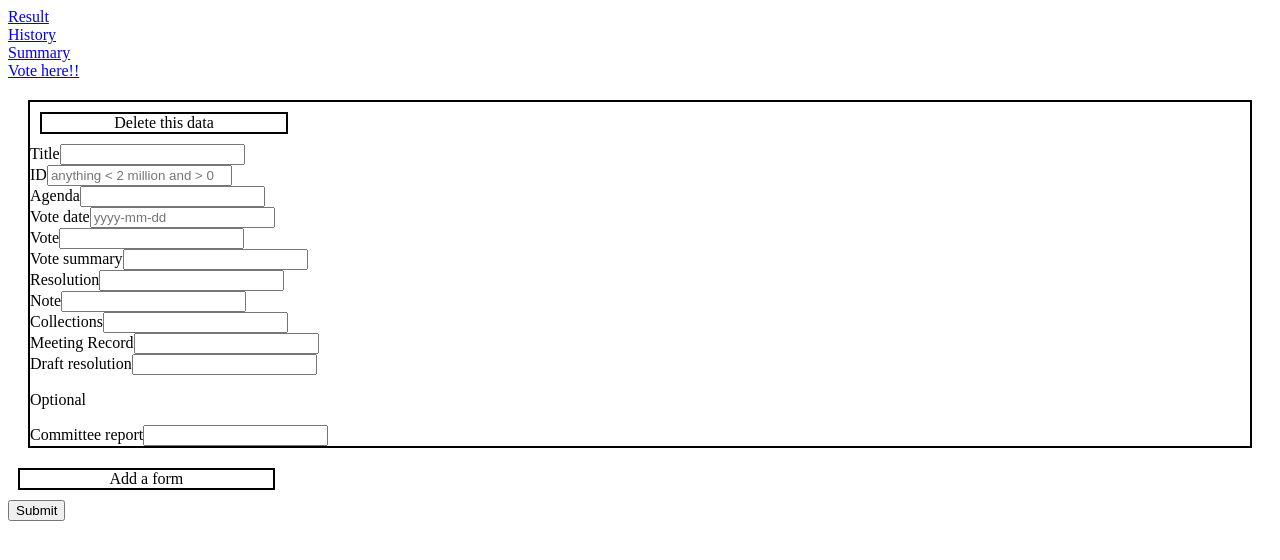
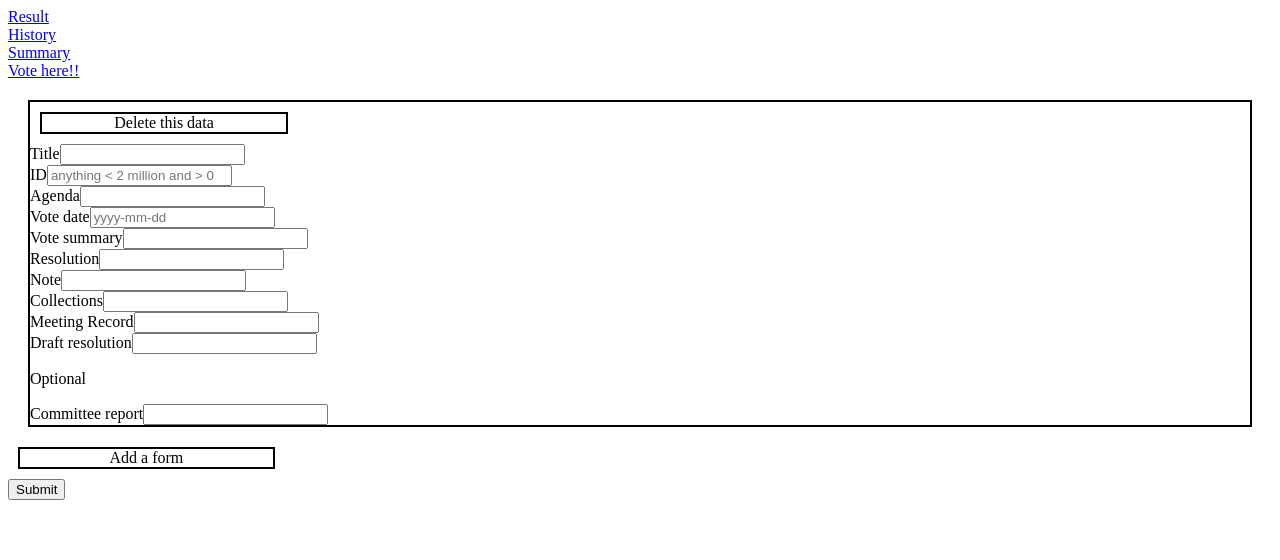
Before and after one commit to TrongLongTran/techEvaluation-Front-end, a React (Vite) app: page /voting in a window 1280 px wide. Shown: the top 560 px of the page. Built offline with nearby package versions, Linux system fonts and the light colour scheme.

Commit message:
Vote no longer an option to send

```diff
--- a/src/App.css
+++ b/src/App.css
@@ -3,6 +3,18 @@
   margin: 20px;
   display: inline-block;
   position: relative;
+}
+
+ul{
+  height: 50px;
+  overflow: hidden;
+  background-color: black;
+}
+
+ul:hover{
+  height: 200px;
+  overflow: scroll;
+  background-color: white;
 }
 
 .overAllStyle{
@@ -27,6 +39,15 @@
 .borderFOrButt:hover{
   cursor: pointer;
   background-color: bisque;
+}
+
+.fixedIn{
+  position: absolute;
+  right: 50px;
+  top: 50px;
+}
+footer{
+  margin: 50px;
 }
 
 /* #root {
--- a/src/components/analysis.jsx
+++ b/src/components/analysis.jsx
@@ -63,6 +63,7 @@ export default function IllustrateChart(){
                         <br/>
                     From <b>{analyze["date_range"]["earliest"]}</b> to <b>{analyze["date_range"]["latest"]}</b>
                     </p>
+                    <footer></footer>
                 </div>
             ):("")
         }
--- a/src/components/contendants.jsx
+++ b/src/components/contendants.jsx
@@ -51,7 +51,14 @@ export default function AllContenders(){
                         <p><b>Summary:</b> {content["Vote summary"]}</p>
                     </div>
                     <div>
-                        <p>{content["Vote"]}</p>
+                        <p><b>Hover to see countries results</b></p>
+                        <ul>
+                            {Object.entries(content["Vote"]).map(([country, choice])=>(
+                                <li key={country}>
+                                    {country}: {choice || "No choice"}
+                                </li>
+                            ))}
+                        </ul>
                     </div>
                 </div>
             ))}
--- a/src/components/datesAvailble.jsx
+++ b/src/components/datesAvailble.jsx
@@ -25,14 +25,13 @@ export default function AllFilteredPosts(){
         findResult(pageChange)
     }
 
-    let findAll = async (e)=>{
-        changeDate(e.target.value)
+    useEffect(()=>{
         //this will get all time and make it into a suggestion search
-        await fetch(`http://localhost:8000/getCandidates/allTimeLine`)
+        fetch(`http://localhost:8000/getCandidates/allTimeLine`)
         .then(data=>data.json())
         .then(addInAll=>changeAllDates(addInAll))
-        .catch(err=>{alert("Something is wrong"), changeAllDates(err)})
-    }
+        .catch(err=>{setError(err), changeAllDates([])})
+    }, [allDates])
 
     const findResult = async (page)=>{
         try{
@@ -45,7 +44,7 @@ export default function AllFilteredPosts(){
                 testSet([])
                 setError(changeRes.error);
             }else{
-                if(changeRes.length==0){changePage(page-1); return};
+                if(changeRes.length==0){return changePage(page-1)}
                 testSet(changeRes)
                 setError("")
             }
@@ -59,7 +58,7 @@ export default function AllFilteredPosts(){
         <div>
             <NavBar />
             <div>
-                <input type="text" onChange={findAll} value={typingDate} placeholder="Type somethign here"></input>
+                <input type="text" onChange={e=>changeDate(e.target.value)} value={typingDate} placeholder="Type somethign here"></input>
                 <button onClick={()=>{findResult(1), changePage(1)}}>Search</button>
             </div>
             <p>{error}</p>
@@ -95,7 +94,7 @@ export default function AllFilteredPosts(){
                             </div>
                         </div>
                     ))}
-                    <div>
+                    <div className="fixedIn">
                         <p>{page}</p>
                         <button onClick={changePagePrev}>Previous</button>
                         <button onClick={changePageFront}>Continue</button>
--- a/src/components/finalResult.jsx
+++ b/src/components/finalResult.jsx
@@ -99,10 +99,10 @@ export default function VotingProcess(){
                             <input placeholder="yyyy-mm-dd" onChange={e=>changePostValue(e.target.value, i, 'Vote date')} value={va["Vote date"]} required></input>
                         </label>
                         <div>
-                            <label>
+                            {/* <label>
                                 Vote
                                 <input onChange={e=>changePostValue(e.target.value, i, 'Vote')} value={va["Vote"]} required></input>
-                            </label>
+                            </label> */}
                             <label>
                                 Vote summary
                                 <input onChange={e=>changePostValue(e.target.value, i, 'Vote summary')} value={va["Vote summary"]} required></input>
```
